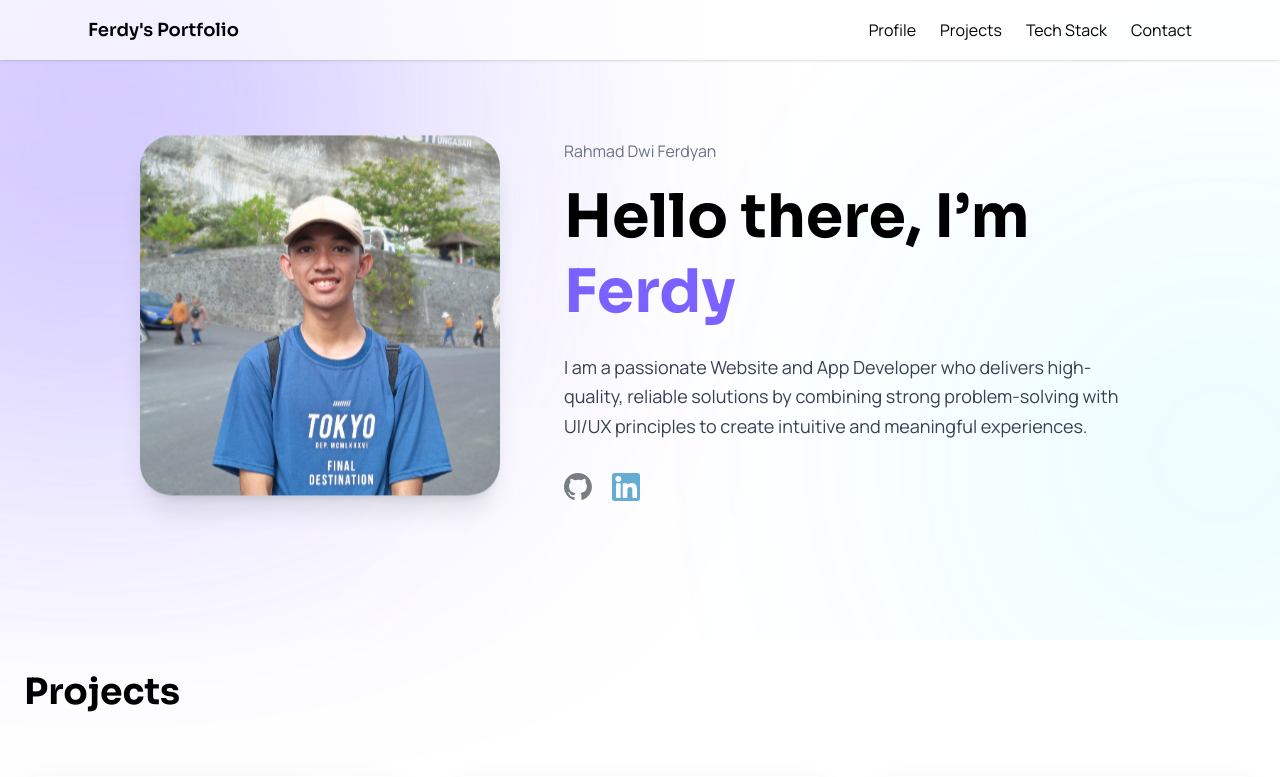
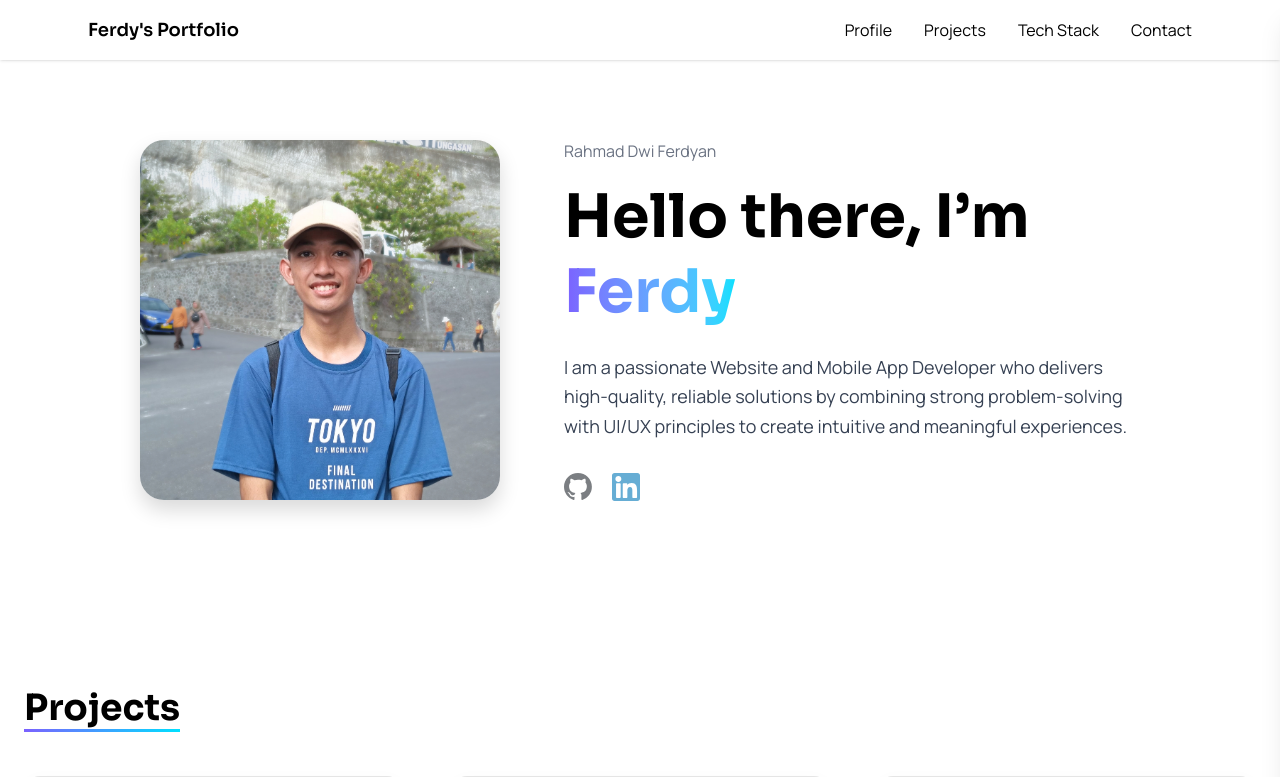
Before and after one commit to RahmadDwiFerdyan/my-portfolio, a React (Vite) app: page / in a window 1280 px wide. Shown: the top 777 px of the page. Built offline with nearby package versions, Linux system fonts and the light colour scheme.

Commit message:
finishing

```diff
--- a/src/App.jsx
+++ b/src/App.jsx
@@ -1,3 +1,4 @@
+import { useEffect } from "react";
 import Navbar from "./components/Navbar";
 import Hero from "./components/Hero";
 import Projects from "./components/Projects";
@@ -5,13 +6,42 @@ import TechStack from "./components/TechStack";
 import Footer from "./components/Footer";
 
 export default function App() {
+  useEffect(() => {
+    const blobs = document.querySelectorAll(".blob-parallax");
+
+    const handleMouseMove = (e) => {
+      const x = (e.clientX - window.innerWidth / 2) / 40;
+      const y = (e.clientY - window.innerHeight / 2) / 40;
+
+      blobs.forEach((blob, i) => {
+        const depth = (i + 1) * 6; // different depth each blob
+        blob.style.transform = `translate(${x / depth}px, ${y / depth}px)`;
+      });
+    };
+
+    const handleScroll = () => {
+      const scrollY = window.scrollY;
+      blobs.forEach((blob, i) => {
+        const depth = (i + 1) * 25;
+        blob.style.transform += ` translateY(${scrollY / depth}px)`;
+      });
+    };
+
+    window.addEventListener("mousemove", handleMouseMove);
+    window.addEventListener("scroll", handleScroll);
+
+    return () => {
+      window.removeEventListener("mousemove", handleMouseMove);
+      window.removeEventListener("scroll", handleScroll);
+    };
+  }, []);
+
   return (
-    <div className="relative min-h-screen overflow-hidden">
-      {/* GLOBAL BACKGROUND BLOBS */}
-      <div className="blob blob-primary top-[-200px] left-[-200px]"></div>
-      <div className="blob blob-secondary bottom-[-200px] right-[-200px]"></div>
+    <div className="relative min-h-scree">
 
-      {/* CONTENT */}
+      {/* NOISE */}
+      <div className="noise-bg"></div>
+
       <Navbar />
       <main>
         <Hero />
@@ -20,5 +50,6 @@ export default function App() {
       </main>
       <Footer />
     </div>
+
   );
 }
--- a/src/components/Hero.jsx
+++ b/src/components/Hero.jsx
@@ -2,11 +2,8 @@ export default function Hero() {
   return (
     <section
       id="profile"
-      className="relative w-full min-h-[80vh] flex items-center justify-center overflow-hidden"
+      className="relative w-full min-h-[80vh] flex items-center justify-center overflow-hidden pt-28 md:pt-0"
     >
-      {/* Animated gradient blobs */}
-      <div className="absolute top-[-10%] left-[-20%] w-[600px] h-[600px] bg-primary/25 blur-[160px] rounded-full animate-pulse-slow -z-10"></div>
-      <div className="absolute bottom-[-10%] right-[-15%] w-[500px] h-[500px] bg-secondary/25 blur-[160px] rounded-full animate-pulse-slower -z-10"></div>
 
       <div className="
         relative max-w-6xl mx-auto px-6
@@ -14,32 +11,41 @@ export default function Hero() {
       ">
 
         {/* Photo with subtle floating animation */}
-        <img
-          src="images/profile.jpg"
-          alt="Profile"
-          className="
-            w-60 h-60 md:w-[360px] md:h-[360px]
-            object-cover rounded-4xl shadow-xl
-            animate-float
-          "
-        />
+        <div className="photo-wrapper animate-fadeUp">
+          <div className="photo-card">
+            {/* FRONT SIDE */}
+            <img
+              src="images/profile.jpg"
+              className="photo-front"
+            />
+
+            {/* BACK SIDE */}
+            <div className="photo-back">
+              <h2 className="text-xl font-semibold">Rahmad Dwi Ferdyan</h2>
+              <p className="text-sm text-gray-600 mt-2">Website & Mobile App Developer</p>
+            </div>
+          </div>
+        </div>
 
         {/* Text content */}
-        <div className="max-w-xl animate-fadeUp">
-            <p className="text-md text-gray-500 mb-4">Rahmad Dwi Ferdyan</p>
+        <div className="max-w-xl animate-fadeUp text-center md:text-left">
+          <p className="text-md text-gray-500 mb-4">Rahmad Dwi Ferdyan</p>
           <h1 className="text-5xl md:text-6xl font-sora font-bold leading-tight">
             Hello there, I’m{" "}
-            <span className="text-primary">Ferdy</span>
+            <span className="bg-linear-to-r from-primary to-secondary text-transparent bg-clip-text">
+              Ferdy
+            </span>
+
           </h1>
 
           <p className="mt-6 text-gray-700 font-manrope leading-relaxed text-lg">
-            I am a passionate Website and App Developer who delivers high-quality,
+            I am a passionate Website and Mobile App Developer who delivers high-quality,
             reliable solutions by combining strong problem-solving with UI/UX principles
             to create intuitive and meaningful experiences.
           </p>
 
           {/* Social Icons */}
-          <div className="flex gap-5 mt-8">
+          <div className="flex gap-5 mt-8 md:text-center justify-center md:justify-start">
             <a href="https://github.com/RahmadDwiFerdyan" target="_blank" rel="noopener noreferrer" className="opacity-60 hover:opacity-100 transition">
               <img src="/icons/github-mark.svg" className="w-7" />
             </a>
--- a/src/components/Navbar.jsx
+++ b/src/components/Navbar.jsx
@@ -1,16 +1,96 @@
+import { useState } from "react";
+
 export default function Navbar() {
+  const [open, setOpen] = useState(false);
+
   return (
-    <nav className="fixed w-full z-50 bg-white/70 backdrop-blur-md shadow-sm">
-      <div className="max-w-6xl mx-auto flex items-center justify-between py-4 px-6">
-        <h1 className="font-sora text-lg font-semibold">Ferdy's Portfolio</h1>
+    <>
+      {/* NAVBAR */}
+      <nav className="fixed top-0 w-full z-50 bg-white/60 backdrop-blur-md shadow-sm">
+        <div className="max-w-6xl mx-auto flex items-center justify-between py-4 px-6">
+          <h1 className="font-sora text-lg font-semibold">
+            Ferdy's Portfolio
+          </h1>
 
-        <ul className="flex gap-6 font-manrope">
-          <a href="#profile" className="hover:text-primary">Profile</a>
-          <a href="#projects" className="hover:text-primary">Projects</a>
-          <a href="#stack" className="hover:text-primary">Tech Stack</a>
-          <a href="#contact" className="hover:text-primary">Contact</a>
-        </ul>
+          {/* Desktop Menu */}
+          <ul className="hidden md:flex gap-8 font-manrope">
+            <a href="#profile" className="hover:text-primary transition">Profile</a>
+            <a href="#projects" className="hover:text-primary transition">Projects</a>
+            <a href="#stack" className="hover:text-primary transition">Tech Stack</a>
+            <a href="#contact" className="hover:text-primary transition">Contact</a>
+          </ul>
+
+          {/* Hamburger button */}
+          <button
+            onClick={() => setOpen(true)}
+            className="md:hidden p-2 focus:outline-none"
+          >
+            <div className="w-6 h-0.5 bg-black mb-[5px] rounded"></div>
+            <div className="w-6 h-0.5 bg-black mb-[5px] rounded"></div>
+            <div className="w-6 h-0.5 bg-black rounded"></div>
+          </button>
+        </div>
+      </nav>
+
+      {/* MOBILE MENU OVERLAY */}
+      <div
+        className={`fixed inset-0 bg-black/40 backdrop-blur-md z-50 transition-opacity duration-300 ${
+          open ? "opacity-100 pointer-events-auto" : "opacity-0 pointer-events-none"
+        }`}
+        onClick={() => setOpen(false)}
+      ></div>
+
+      {/* MOBILE MENU PANEL */}
+      <div
+        className={`fixed top-0 right-0 h-full w-[75%] max-w-[300px]
+          bg-white/80 backdrop-blur-xl shadow-xl z-60
+          transform transition-transform duration-300
+          ${open ? "translate-x-0" : "translate-x-full"}
+        `}
+      >
+        <div className="p-6 flex flex-col gap-8 text-lg font-manrope">
+
+          {/* Close button */}
+          <button
+            onClick={() => setOpen(false)}
+            className="self-end text-3xl font-light hover:text-primary transition"
+          >
+            &times;
+          </button>
+
+          <a
+            href="#profile"
+            className="hover:text-primary transition"
+            onClick={() => setOpen(false)}
+          >
+            Profile
+          </a>
+
+          <a
+            href="#projects"
+            className="hover:text-primary transition"
+            onClick={() => setOpen(false)}
+          >
+            Projects
+          </a>
+
+          <a
+            href="#stack"
+            className="hover:text-primary transition"
+            onClick={() => setOpen(false)}
+          >
+            Tech Stack
+          </a>
+
+          <a
+            href="#contact"
+            className="hover:text-primary transition"
+            onClick={() => setOpen(false)}
+          >
+            Contact
+          </a>
+        </div>
       </div>
-    </nav>
+    </>
   );
 }
--- a/src/components/ProjectCard.jsx
+++ b/src/components/ProjectCard.jsx
@@ -8,10 +8,10 @@ const ProjectCard = forwardRef(function ProjectCard({ project }, ref) {
       <div
         ref={ref}
         className={`
-          group relative rounded-2xl border border-white/10 backdrop-blur-xl
-          bg-white/30 shadow-[0_8px_30px_rgb(0,0,0,0.05)]
+          group relative rounded-2xl border border-black/10
+          bg-white/30 shadow-[0_6px_20px_rgba(0,0,0,0.03)]
           overflow-hidden transition-all duration-500
-          hover:shadow-[0_20px_50px_rgba(123,97,255,0.25)]
+          hover:shadow-[0_10px_50px_rgba(123,97,255,0.25)]
           hover:-translate-y-3 hover:scale-[1.015]
           project-reveal
           min-h-[560px]
--- a/src/components/TechStack.jsx
+++ b/src/components/TechStack.jsx
@@ -44,10 +44,6 @@ export default function TechStack() {
     return (
         <section id="stack" className="relative py-28 max-w-7xl mx-auto px-6">
 
-            {/* Parallax gradient blobs */}
-            <div className="absolute left-[-10%] bottom-[-5%] w-[500px] h-[500px] bg-primary/20 blur-[150px] rounded-full -z-10"></div>
-            <div className="absolute right-[-5%] top-[10%] w-[400px] h-[400px] bg-secondary/20 blur-[140px] rounded-full -z-10"></div>
-
             <h2
                 ref={titleRef}
                 className={`
@@ -86,7 +82,7 @@ export default function TechStack() {
                 text-primary font-semibold font-manrope text-[16px]
                 shadow-sm
                 transition-all duration-300
-                hover:border-primary hover:bg-primary/10 hover:-translate-y-1
+                hover:border-primary hover:bg-primary/5 hover:-translate-y-1
                 active:scale-[0.97]
                 "
                 >
--- a/src/data/projects.js
+++ b/src/data/projects.js
@@ -60,7 +60,6 @@ export const projects = [
             "/images/etatib4.png",
             "/images/etatib3.png",
             "/images/etatib2.png",
-            "/images/etatib6.png",
         ],
         tech: [
             "Laravel",
--- a/src/index.css
+++ b/src/index.css
@@ -11,25 +11,7 @@
   }
 }
 
-/* ---------------------- */
-/*  GRADIENT BLOBS        */
-/* ---------------------- */
-.blob {
-  position: absolute;
-  width: 600px;
-  height: 600px;
-  filter: blur(160px);
-  opacity: 0.35;
-  z-index: -1;
-}
 
-.blob-primary {
-  background: var(--color-primary);
-}
-
-.blob-secondary {
-  background: var(--color-secondary);
-}
 
 @keyframes float {
   0% { transform: translateY(0px); }
@@ -145,3 +127,59 @@
     0 12px 32px rgba(123, 97, 255, 0.18),
     0 6px 18px rgba(0, 224, 255, 0.15);
 }
+
+
+
+.photo-wrapper {
+  width: 240px;
+  height: 240px;
+  perspective: 1200px;
+}
+
+@media (min-width: 768px) {
+  .photo-wrapper {
+    width: 360px;
+    height: 360px;
+  }
+}
+
+.photo-card {
+  width: 100%;
+  height: 100%;
+  position: relative;
+  transition: transform 0.6s ease;
+  transform-style: preserve-3d;
+}
+
+/* FLIP saat hover */
+.photo-wrapper:hover .photo-card {
+  transform: rotateY(180deg);
+}
+
+/* Both sides */
+.photo-front,
+.photo-back {
+  position: absolute;
+  width: 100%;
+  height: 100%;
+  border-radius: 24px;
+  backface-visibility: hidden;
+}
+
+/* FRONT PHOTO */
+.photo-front {
+  object-fit: cover;
+  box-shadow: 0 10px 20px rgba(0,0,0,0.15);
+}
+
+/* BACK SIDE CONTENT */
+.photo-back {
+  display: flex;
+  flex-direction: column;
+  align-items: center;
+  justify-content: center;
+  background: white;
+  border: 1px solid #e5e7eb;
+  transform: rotateY(180deg);
+  box-shadow: 0 10px 20px rgba(0,0,0,0.1);
+}
```
Also changed, not shown: src/components/Footer.jsx (+48 -3 lines), src/components/Projects.jsx (+39 -9 lines), src/pages/ProjectDetail.jsx (+9 -7 lines).
